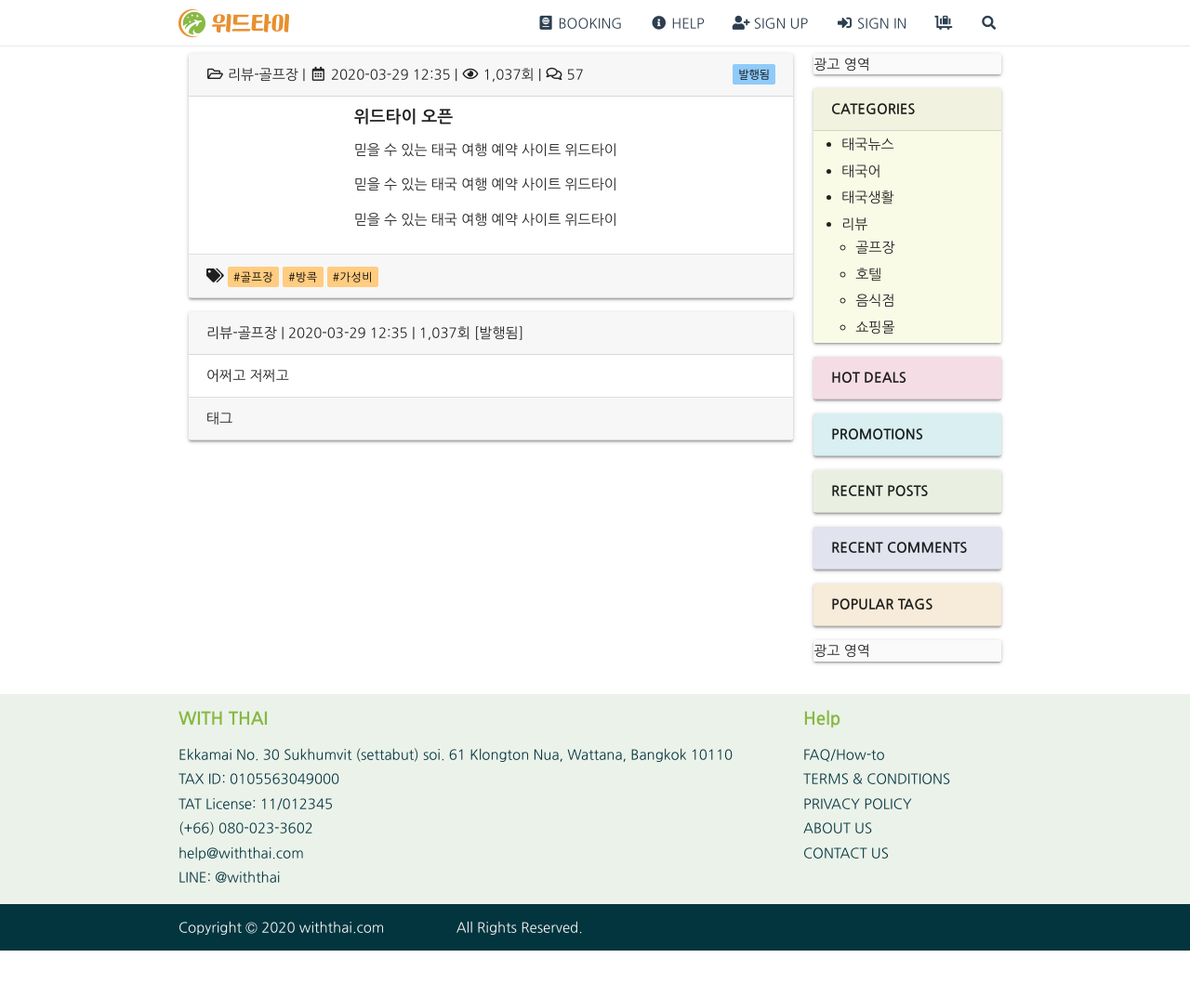
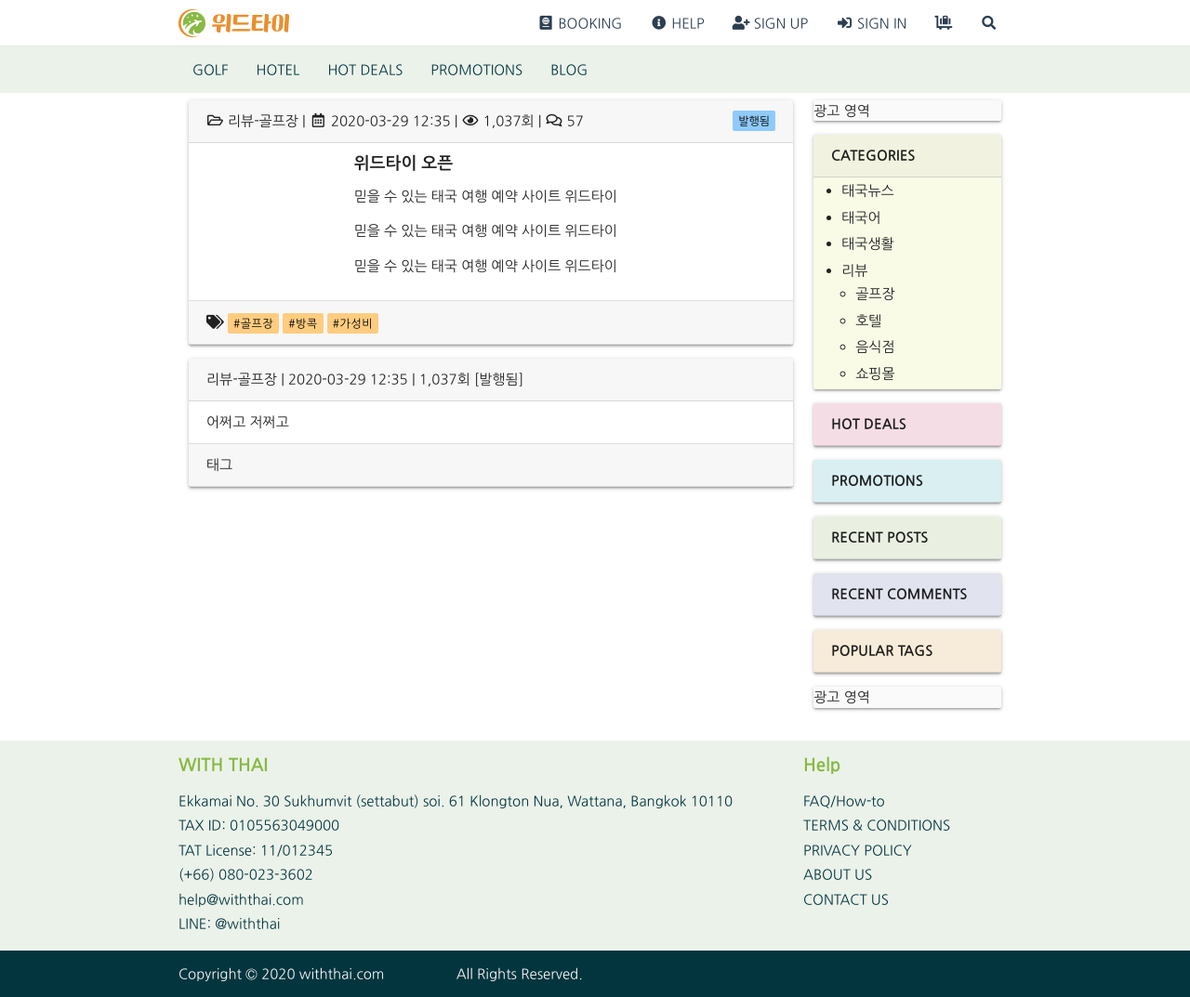
Before and after one commit to pincoin/withthai-old, a Django app: page / in a window 1280 px wide. Shown: the whole page at 93% size. Before the commit the page ends 1023 px from the top, so only its background shows below. Run offline with Django 3.2, Linux system fonts and the light colour scheme; parts of the project's set-up code (start-up, migrations or seed data) failed here and were passed over; some libraries are stand-ins or nearby versions.

Commit message:
- 2nd navbar

```diff
--- a/conf/static/conf/css/main.css
+++ b/conf/static/conf/css/main.css
@@ -45,6 +45,15 @@ nav i {
     nav .brand-logo {
         left: 46%;
     }
+}
+
+body > header > nav {
+    color: #03353e;
+    background-color: #ebf2ea;
+}
+
+nav a:link, nav a:visited, nav a:active {
+    color: #03353e;
 }
 
 /* footer */
--- a/conf/templates/conf/base.html
+++ b/conf/templates/conf/base.html
@@ -99,6 +99,18 @@
             </div>
         </nav>
     </div>
+
+    <nav class="z-depth-0 hide-on-med-and-down">
+        <div class="nav-wrapper container">
+            <ul>
+                <li><a href="">{% trans 'GOLF' %}</a></li>
+                <li><a href="">{% trans 'HOTEL' %}</a></li>
+                <li><a href="">{% trans 'HOT DEALS' %}</a></li>
+                <li><a href="">{% trans 'PROMOTIONS' %}</a></li>
+                <li><a href="">{% trans 'BLOG' %}</a></li>
+            </ul>
+        </div>
+    </nav>
 </header>
 {% block main %}
 {% endblock %}
```
